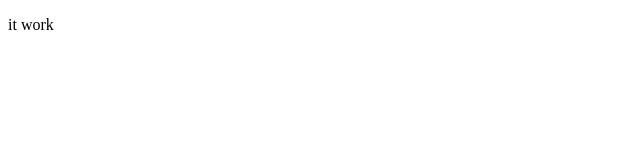
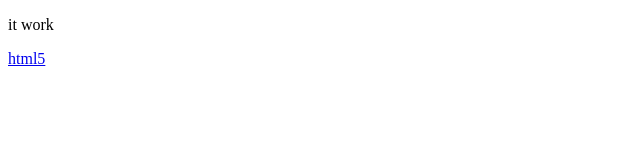
Before and after one commit to Antoooo01/Antoooo01.github.io, a plain HTML site: page index.html in a window 1280 px wide. Shown: the full height of the page, 0-640 px from the left. Drawn offline with Linux system fonts and the light colour scheme.

Commit message:
Update index.html

```diff
--- a/index.html
+++ b/index.html
@@ -8,5 +8,6 @@
 </head>
 <body>
     <p>it work</p>
+    <a href="Webbutveckling 2/html5Only/index.html">html5</a>
 </body>
 </html>
```
